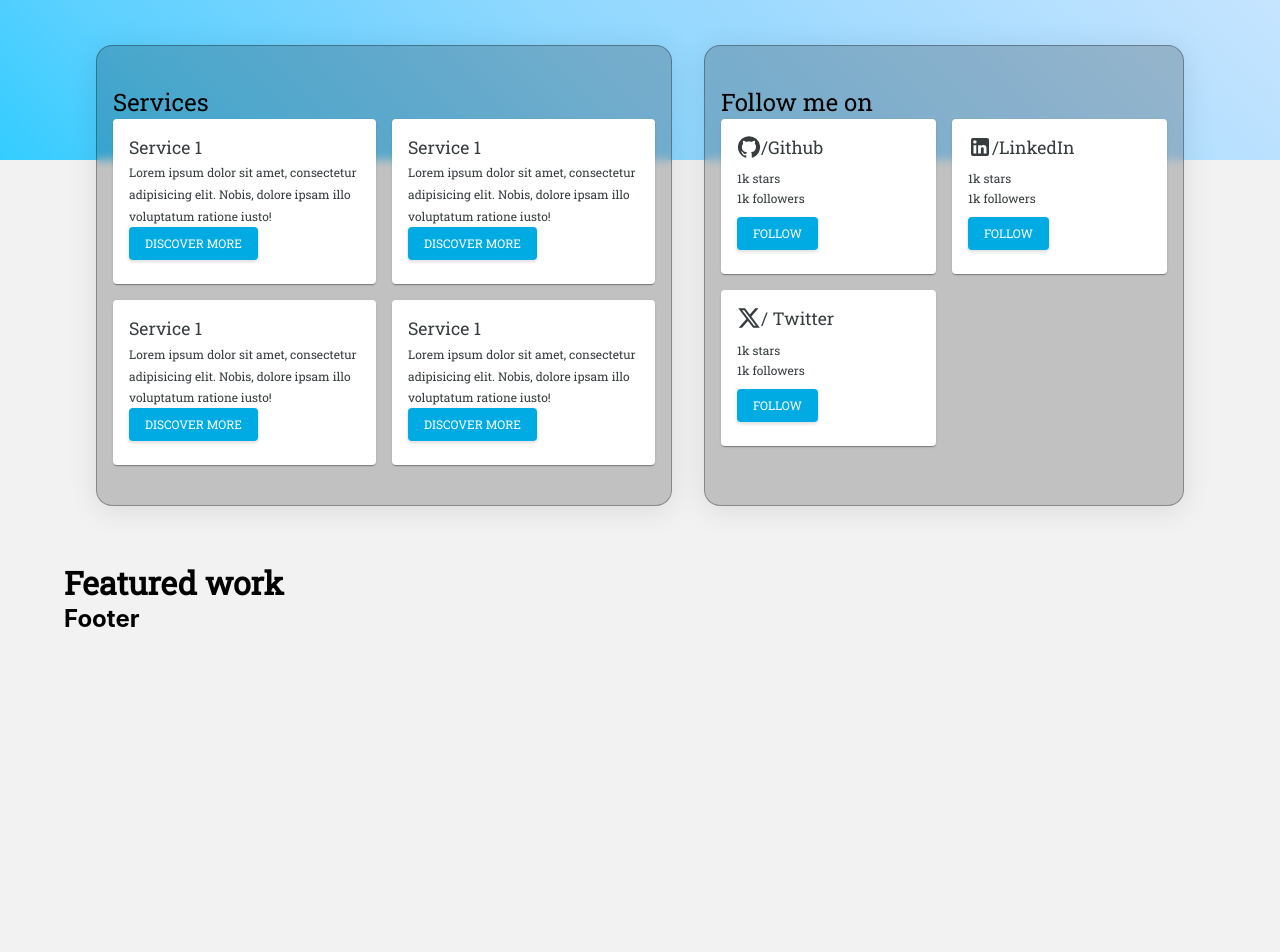
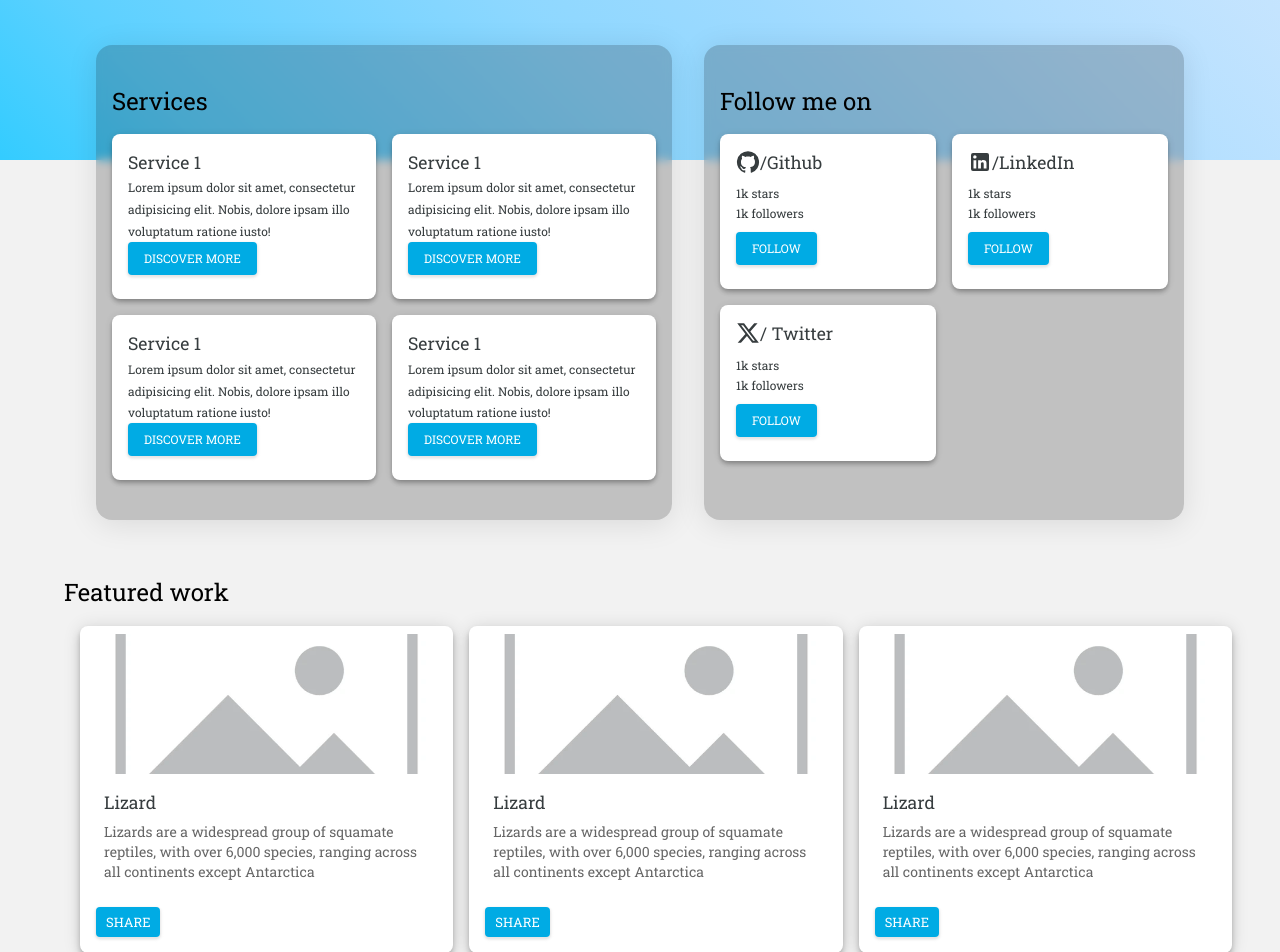
Before and after one commit to abdou-roa/devamini, a Next.js app: page / in a window 1280 px wide. Shown: the part 640-1592 px from the top of the page. Before the commit the page ends 1273 px from the top, so only its background shows below. Built offline with nearby package versions, Linux system fonts and the light colour scheme.

Commit message:
featured work section

```diff
--- a/components/Header.tsx
+++ b/components/Header.tsx
@@ -31,7 +31,13 @@ function Header() {
 
 
   return (
-    <AppBar position="static" style={{background: 'none', boxShadow: 'none'}}>
+    <AppBar position="static" style={{
+      background: 'rgba(0, 0, 0, 0.2)',
+      boxShadow: '0 4px 30px rgba(0, 0, 0, 0.1)',
+      backdropFilter: 'blur(5px)',
+      WebkitBackdropFilter: 'blur(5px)',
+
+    }}>
         <Container maxWidth="lg">
           <Toolbar disableGutters>
 
--- a/pages/index.tsx
+++ b/pages/index.tsx
@@ -10,6 +10,8 @@ import GitHubIcon from '@mui/icons-material/GitHub';
 import LinkedInIcon from '@mui/icons-material/LinkedIn';
 import XIcon from '@mui/icons-material/X';
 import theme from "../styles/Theme"
+import CardMedia from '@mui/material/CardMedia';
+import { CardActionArea, CardActions } from '@mui/material';
 
 export const getStaticProps: GetStaticProps = async () => {
   const feed = [
@@ -84,13 +86,13 @@ const Home: React.FC<Props> = (props) => {
                 boxShadow: '0 4px 30px rgba(0, 0, 0, 0.1)',
                 backdropFilter: 'blur(5px)',
                 WebkitBackdropFilter: 'blur(5px)',
-                border: '1px solid rgba(0, 0, 0, 0.3)',
+                //border: '1px solid rgba(0, 0, 0, 0.3)',
               }}>
-                <Typography variant="h3">Services</Typography>
+                <Typography variant="h3" sx={{marginBottom: '16px'}}>Services</Typography>
                 <Box>
                   <Grid container spacing={2} justifyContent="center">
                     <Grid item xs={12} sm={6} lg={6} >
-                      <Card>
+                      <Card elevation={4} sx={{borderRadius: '8px'}}>
                         <CardContent>
                           <Box>
                             <Typography variant="h5">Service 1</Typography>
@@ -103,7 +105,7 @@ const Home: React.FC<Props> = (props) => {
                       </Card>
                     </Grid>
                     <Grid item xs={12} sm={6} lg={6} >
-                      <Card>
+                      <Card elevation={4} sx={{borderRadius: '8px'}}>
                         <CardContent>
                           <Box>
                             <Typography variant="h5">Service 1</Typography>
@@ -116,7 +118,7 @@ const Home: React.FC<Props> = (props) => {
                       </Card>
                     </Grid>
                     <Grid item xs={12} sm={6} lg={6} >
-                      <Card>
+                      <Card elevation={4} sx={{borderRadius: '8px'}}>
                         <CardContent>
                           <Box>
                             <Typography variant="h5">Service 1</Typography>
@@ -129,7 +131,7 @@ const Home: React.FC<Props> = (props) => {
                       </Card>
                     </Grid>
                     <Grid item xs={12} sm={6} lg={6} >
-                      <Card>
+                      <Card elevation={4} sx={{borderRadius: '8px'}}>
                         <CardContent>
                           <Box>
                             <Typography variant="h5">Service 1</Typography>
@@ -152,13 +154,13 @@ const Home: React.FC<Props> = (props) => {
                 boxShadow: '0 4px 30px rgba(0, 0, 0, 0.1)',
                 backdropFilter: 'blur(5px)',
                 WebkitBackdropFilter: 'blur(5px)',
-                border: '1px solid rgba(0, 0, 0, 0.3)',
+                //border: '1px solid rgba(0, 0, 0, 0.3)',
               }}>
-                <Typography variant="h3">Follow me on</Typography>
+                <Typography variant="h3" sx={{marginBottom: '16px'}}>Follow me on</Typography>
                 <Box>
                   <Grid container spacing={2} >
                     <Grid item xs={12} sm={6} lg={6} >
-                      <Card>
+                      <Card elevation={4} sx={{borderRadius: '8px'}}>
                         <CardContent>
                           <Box sx={{display: 'flex'}}>
                             <GitHubIcon/>
@@ -175,7 +177,7 @@ const Home: React.FC<Props> = (props) => {
                       </Card>
                     </Grid>
                     <Grid item xs={12} sm={6} lg={6} >
-                      <Card>
+                      <Card elevation={4} sx={{borderRadius: '8px'}}>
                         <CardContent>
                           <Box sx={{display: 'flex'}}>
                             <LinkedInIcon/>
@@ -192,7 +194,7 @@ const Home: React.FC<Props> = (props) => {
                       </Card>
                     </Grid>
                     <Grid item xs={12} sm={6} lg={6} >
-                      <Card>
+                      <Card elevation={4} sx={{borderRadius: '8px'}}>
                         <CardContent>
                           <Box sx={{display: 'flex'}}>
                             <XIcon/>
@@ -217,8 +219,96 @@ const Home: React.FC<Props> = (props) => {
 
         {/* Featured work section */}
         <Container disableGutters sx={{marginTop: '40px'}}>
-          <Typography variant="h2">Featured work</Typography>
+          <Typography variant="h3" sx={{marginBottom: '16px'}}>Featured work</Typography>
+          <Box sx={{display: 'flex', flexDirection: 'column', alignItems: 'center', width: '100%'}}>
+            <Grid container spacing={2} sx={{marginX:'auto'}}>
+                <Grid item xs={12} sm={6} lg={4}>
+                  <Card elevation={6}  sx={{padding: '8px', borderRadius: '8px'}}>
+                    <CardActionArea>
+                      <CardMedia
+                        component="img"
+                        height="140"
+                        image="/static/images/default.webp"
+                        alt="green iguana"
+                      />
+                      <CardContent>
+                        <Typography gutterBottom variant="h5" component="div">
+                          Lizard
+                        </Typography>
+                        <Typography variant="body2" color="text.secondary">
+                          Lizards are a widespread group of squamate reptiles, with over 6,000
+                          species, ranging across all continents except Antarctica
+                        </Typography>
+                      </CardContent>
+                    </CardActionArea>
+                    <CardActions>
+                      <Button size="small" variant="contained">
+                        Share
+                      </Button>
+                    </CardActions>
+                  </Card>
+                </Grid>
+                <Grid item xs={12} sm={6} lg={4} >
+                <Card elevation={6} sx={{padding: '8px', borderRadius: '8px'}}>
+                    <CardActionArea>
+                      <CardMedia
+                        component="img"
+                        height="140"
+                        image="/static/images/default.webp"
+                        alt="green iguana"
+                      />
+                      <CardContent>
+                        <Typography gutterBottom variant="h5" component="div">
+                          Lizard
+                        </Typography>
+                        <Typography variant="body2" color="text.secondary">
+                          Lizards are a widespread group of squamate reptiles, with over 6,000
+                          species, ranging across all continents except Antarctica
+                        </Typography>
+                      </CardContent>
+                    </CardActionArea>
+                    <CardActions>
+                      <Button size="small" variant="contained">
+                        Share
+                      </Button>
+                    </CardActions>
+                  </Card>
+                </Grid>
+                <Grid item xs={12} sm={6} lg={4}>
+                <Card elevation={6} sx={{padding: '8px', borderRadius: '8px'}}>
+                    <CardActionArea>
+                      <CardMedia
+                        component="img"
+                        height="140"
+                        image="/static/images/default.webp"
+                        alt="green iguana"
+                      />
+                      <CardContent>
+                        <Typography gutterBottom variant="h5" component="div">
+                          Lizard
+                        </Typography>
+                        <Typography variant="body2" color="text.secondary">
+                          Lizards are a widespread group of squamate reptiles, with over 6,000
+                          species, ranging across all continents except Antarctica
+                        </Typography>
+                      </CardContent>
+                    </CardActionArea>
+                    <CardActions>
+                      <Button size="small" variant="contained">
+                        Share
+                      </Button>
+                    </CardActions>
+                  </Card>
+                </Grid>
+            </Grid>
+            <Box sx={{paddingY: '24px', display: 'flex', justifyContent: 'center'}}>
+              <Button variant="contained">Discover more</Button>
+            </Box>
+          </Box>
         </Container>
+
+        {/* Latest articles section */}
+
       </Container>
     </Layout>
   )
```
Also changed, not shown: public/static/images/default.webp (added).
